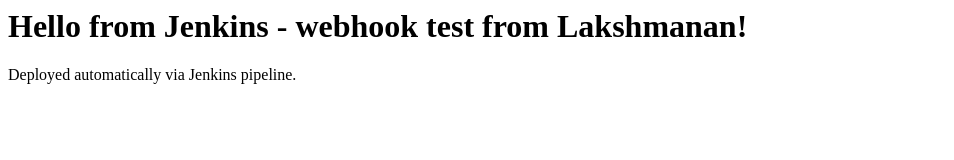
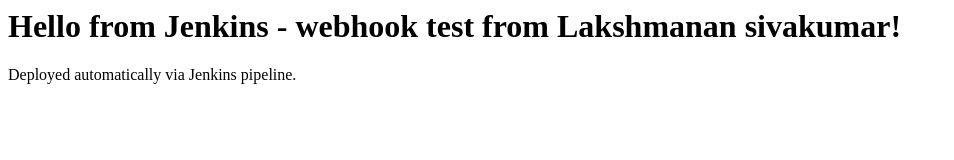
Before and after one commit to laksh70997-bot/my-apache-site, a plain HTML site: page index.html in a window 1280 px wide. Shown: the whole page, without its empty margins (0-954 px from the left). Drawn offline with Linux system fonts and the light colour scheme.

Commit message:
Update index.html

```diff
--- a/index.html
+++ b/index.html
@@ -3,7 +3,7 @@
     <title>My Apache Site</title>
   </head>
   <body>
-    <h1>Hello from Jenkins - webhook test from Lakshmanan!</h1>
+    <h1>Hello from Jenkins - webhook test from Lakshmanan sivakumar!</h1>
     <p>Deployed automatically via Jenkins pipeline.</p>
   </body>
 </html>
```
